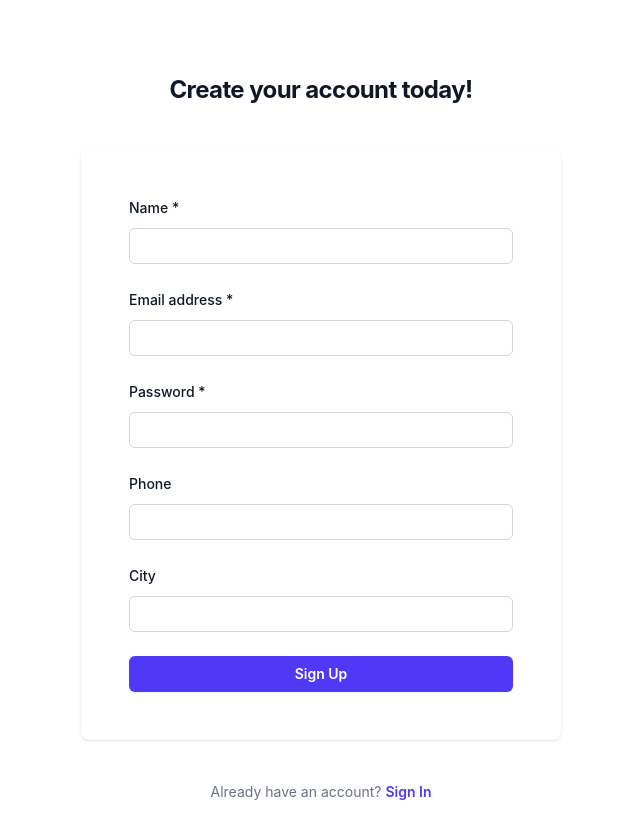
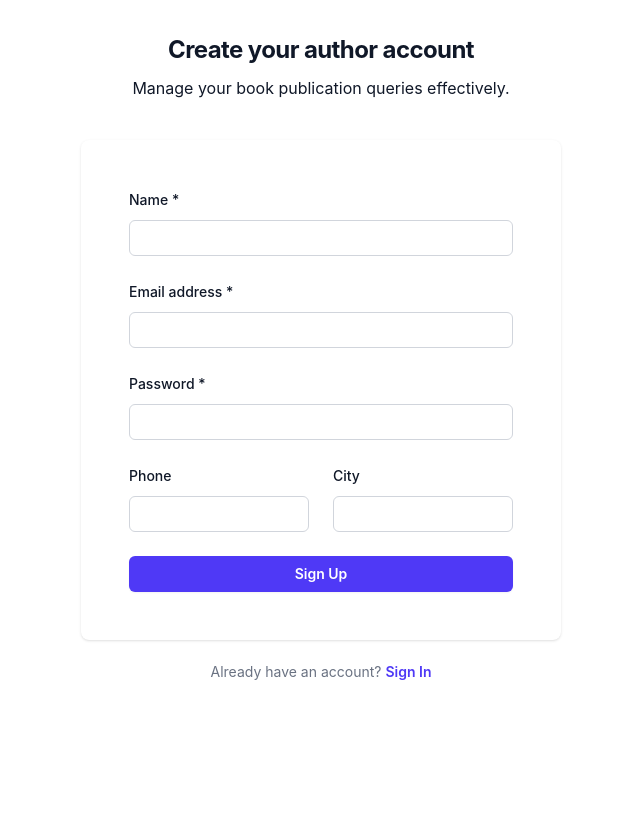
Before and after one commit to mayuripaliwal/author-support-and-communication-portal, a React (Vite) app in the folder frontend/: page /signup in a window 1280 px wide. Shown: the top 838 px of the page, without its empty margins (319-959 px from the left). After the commit the page ends 800 px from the top, so only its background shows below. Built offline with nearby package versions, Linux system fonts and the light colour scheme; no server answers.

Commit message:
style: update sign up page to clarify sign up role

```diff
--- a/frontend/src/Signup.jsx
+++ b/frontend/src/Signup.jsx
@@ -65,11 +65,14 @@ export default function Signup() {
   return (
     <>
       {!success &&
-        (<div className="flex min-h-full flex-col justify-center py-12 sm:px-6 lg:px-8">
+        (<div className="flex min-h-full flex-col justify-center py-8 sm:px-6 lg:px-8">
           <div className="sm:mx-auto sm:w-full sm:max-w-md">
-            <h2 className="mt-6 text-center text-2xl/9 font-bold tracking-tight text-gray-900">
-              Create your account today!
-            </h2>
+            <h2 className="text-center font-bold text-2xl/9 tracking-tight text-gray-900">
+              Create your author account
+            </h2 >
+            <p className="mt-2 text-center text-base text-gray-900">
+              Manage your book publication queries effectively.
+            </p>
           </div>
 
           <div className="mt-10 sm:mx-auto sm:w-full sm:max-w-[480px]">
@@ -130,6 +133,7 @@ export default function Signup() {
                   </div>
                 </div>
 
+                <div className="grid grid-cols-1 sm:grid-cols-2 gap-6">
                   <div>
                       <label htmlFor="phone" className="block text-sm/6 font-medium text-gray-900">
                       Phone
@@ -162,6 +166,7 @@ export default function Signup() {
                       />
                       </div>
                   </div>
+                </div>
 
                 {/*Error message */}
                 {errorMessage && (
@@ -183,7 +188,7 @@ export default function Signup() {
               </form>
             </div>
 
-            <p className="mt-10 text-center text-sm/6 text-gray-500">
+            <p className="mt-5 text-center text-sm/6 text-gray-500">
               Already have an account?{' '}
               <Link to="/login" className="font-semibold text-indigo-600 hover:text-indigo-500">
                 Sign In
```
